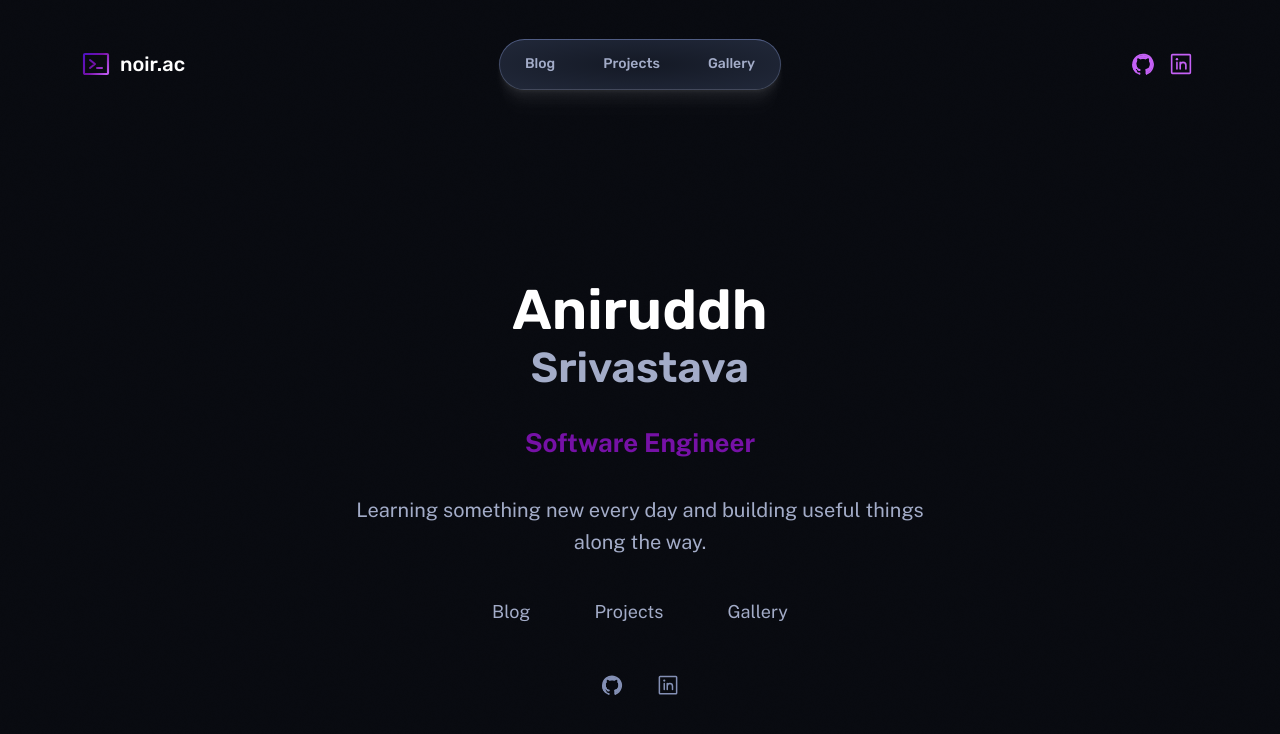
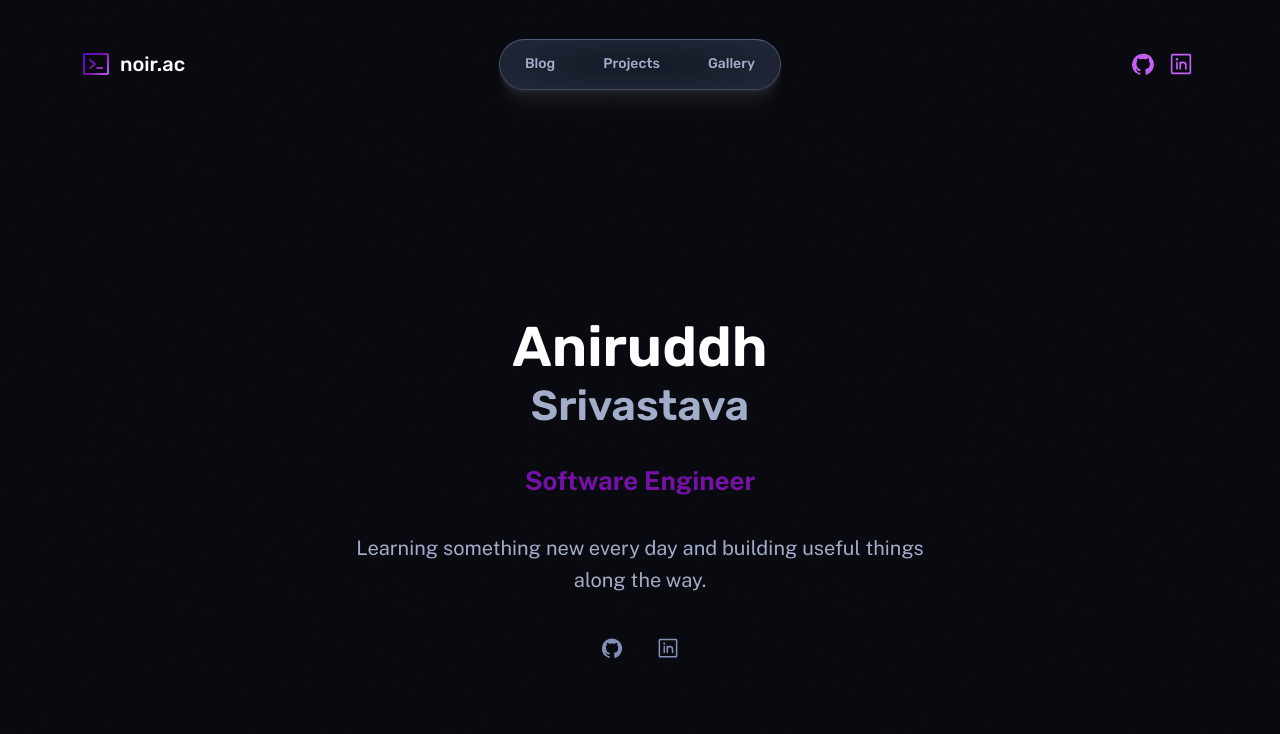
Before and after one commit to Noir01/website, an Astro site: page / in a window 1280 px wide. Built offline with nearby package versions, Linux system fonts and the light colour scheme; Astro itself is replaced by a stand-in of ours.

Commit message:
Nuke bottom page links from index page

```diff
--- a/src/pages/index.astro
+++ b/src/pages/index.astro
@@ -19,12 +19,6 @@ import Socials from '../components/Socials.astro';
 			<p class="tagline">
 				Learning something new every day and building useful things along the way.
 			</p>
-
-			<nav class="page-links">
-				<a href="/blog/" class="page-link">Blog</a>
-				<a href="/projects/" class="page-link">Projects</a>
-				<a href="/gallery/" class="page-link">Gallery</a>
-			</nav>
 
 			<Socials />
 		</div>
@@ -101,31 +95,6 @@ import Socials from '../components/Socials.astro';
 		max-width: 50ch;
 	}
 
-	.page-links {
-		display: flex;
-		gap: 2rem;
-		flex-wrap: wrap;
-		justify-content: center;
-	}
-
-	.page-link {
-		color: var(--gray-300);
-		text-decoration: none;
-		font-size: var(--text-md);
-		font-weight: 500;
-		padding: 0.5rem 1rem;
-		border-radius: 999rem;
-		transition:
-			color 0.2s ease,
-			background-color 0.2s ease;
-	}
-
-	.page-link:hover,
-	.page-link:focus {
-		color: var(--gray-0);
-		background-color: var(--gray-800);
-	}
-
 	@media (max-width: 50em) {
 		.first-name {
 			font-size: var(--text-3xl);
@@ -149,9 +118,5 @@ import Socials from '../components/Socials.astro';
 		.tagline {
 			font-size: var(--text-base);
 		}
-
-		.page-links {
-			gap: 1rem;
-		}
 	}
 </style>
```
